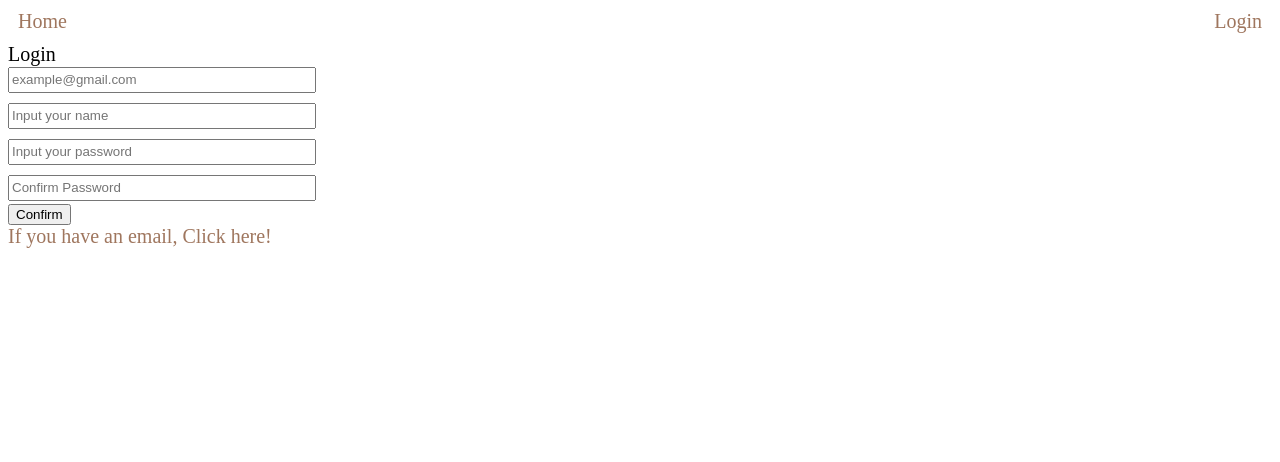
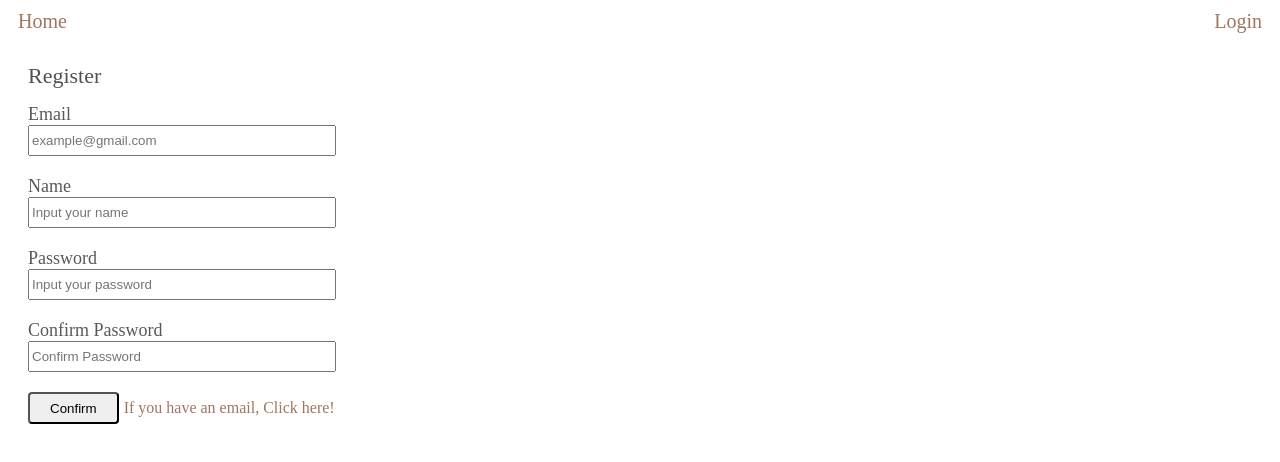
Before and after one commit to doowankim/front_hook, a React (Create React App) app: page /#/register in a window 1280 px wide. Shown: the top 462 px of the page. Built offline with nearby package versions, Linux system fonts and the light colour scheme.

Commit message:
fix: Admin style

```diff
--- a/src/components/Admin/Login.js
+++ b/src/components/Admin/Login.js
@@ -23,32 +23,70 @@ const Login = () => {
     console.log(loginUser);
   };
   return (
-    <div style={{fontSize: '20px'}}>
-      <div>Login</div>
+    <div style={{padding: '20px'}}>
+      <div
+        style={{
+          fontSize: '22px',
+          color: 'rgb(77, 82, 86)',
+          marginBottom: '15px',
+        }}
+      >
+        Login
+      </div>
       <form onSubmit={onSubmit}>
         <div>
+          <div>
+            <label style={{fontSize: '18px', color: 'rgb(89, 89, 89)'}}>
+              Email
+            </label>
+          </div>
           <input
             type="email"
             value={email}
             placeholder="example@gmail.com"
-            style={{width: '300px', height: '20px'}}
+            style={{width: '300px', height: '25px'}}
             onChange={onChangeEmail}
           />
         </div>
         <div>
+          <div style={{marginTop: '20px'}}>
+            <label
+              style={{
+                fontSize: '18px',
+                color: 'rgb(89, 89, 89)',
+              }}
+            >
+              Password
+            </label>
+          </div>
           <input
             type="password"
             value={password}
             placeholder="*******"
-            style={{width: '300px', height: '20px', marginTop: '10px'}}
+            style={{width: '300px', height: '25px'}}
             onChange={onChangePassword}
           />
         </div>
-        <button type="submit">Confirm</button>
+        <button
+          type="submit"
+          style={{
+            height: '2rem',
+            marginTop: '20px',
+            paddingLeft: '1.25rem',
+            paddingRight: '1.25rem',
+            borderRadius: '4px',
+            cursor: 'pointer',
+          }}
+        >
+          Confirm
+        </button>
+        <Link
+          to="/register"
+          style={{textDecoration: 'none', color: '#9F765E', marginLeft: '5px'}}
+        >
+          If you don't have an email, Click here!
+        </Link>
       </form>
-      <Link to="/register" style={{textDecoration: 'none', color: '#9F765E'}}>
-        If you don't have an email, Click here!
-      </Link>
     </div>
   );
 };
--- a/src/components/Admin/Register.js
+++ b/src/components/Admin/Register.js
@@ -36,50 +36,108 @@ const Register = () => {
   };
 
   return (
-    <div style={{fontSize: '20px'}}>
-      <div>Login</div>
+    <div style={{padding: '20px'}}>
+      <div
+        style={{
+          fontSize: '22px',
+          color: 'rgb(77, 82, 86)',
+          marginBottom: '15px',
+        }}
+      >
+        Register
+      </div>
       <form onSubmit={onSubmit}>
         <div>
+          <div>
+            <label style={{fontSize: '18px', color: 'rgb(89, 89, 89)'}}>
+              Email
+            </label>
+          </div>
           <input
             type="email"
             value={email}
             placeholder="example@gmail.com"
-            style={{width: '300px', height: '20px'}}
+            style={{width: '300px', height: '25px'}}
             onChange={onChangeEmail}
           />
         </div>
         <div>
+          <div style={{marginTop: '20px'}}>
+            <label
+              style={{
+                fontSize: '18px',
+                color: 'rgb(89, 89, 89)',
+              }}
+            >
+              Name
+            </label>
+          </div>
           <input
             type="name"
             value={name}
             placeholder="Input your name"
-            style={{width: '300px', height: '20px', marginTop: '10px'}}
+            style={{width: '300px', height: '25px'}}
             onChange={onChangeName}
           />
+        </div>
+        <div style={{marginTop: '20px'}}>
+          <label
+            style={{
+              fontSize: '18px',
+              color: 'rgb(89, 89, 89)',
+            }}
+          >
+            Password
+          </label>
         </div>
         <div>
           <input
             type="password"
             value={password}
             placeholder="Input your password"
-            style={{width: '300px', height: '20px', marginTop: '10px'}}
+            style={{width: '300px', height: '25px'}}
             onChange={onChangePassword}
           />
+        </div>
+        <div style={{marginTop: '20px'}}>
+          <label
+            style={{
+              fontSize: '18px',
+              color: 'rgb(89, 89, 89)',
+            }}
+          >
+            Confirm Password
+          </label>
         </div>
         <div>
           <input
             type="password"
             value={password2}
             placeholder="Confirm Password"
-            style={{width: '300px', height: '20px', marginTop: '10px'}}
+            style={{width: '300px', height: '25px'}}
             onChange={onChangePassword2}
           />
         </div>
-        <button type="submit">Confirm</button>
+        <button
+          type="submit"
+          style={{
+            height: '2rem',
+            marginTop: '20px',
+            paddingLeft: '1.25rem',
+            paddingRight: '1.25rem',
+            borderRadius: '4px',
+            cursor: 'pointer',
+          }}
+        >
+          Confirm
+        </button>
+        <Link
+          to="/login"
+          style={{textDecoration: 'none', color: '#9F765E', marginLeft: '5px'}}
+        >
+          If you have an email, Click here!
+        </Link>
       </form>
-      <Link to="/login" style={{textDecoration: 'none', color: '#9F765E'}}>
-        If you have an email, Click here!
-      </Link>
     </div>
   );
 };
```
